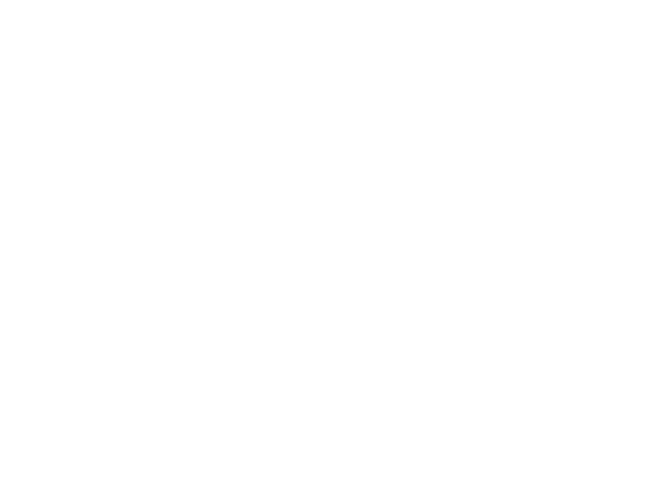
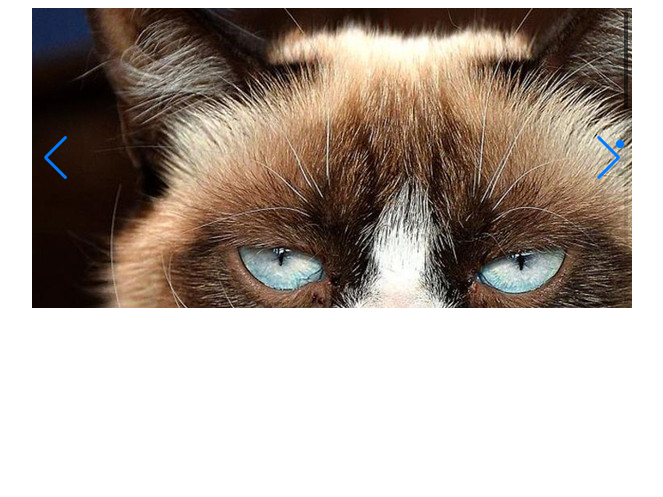
Before and after one commit to Yogurt7v/JS-Practice, a plain HTML site: page index.html in a window 1280 px wide. Shown: the whole page, without its empty margins (308-971 px from the left). Drawn offline with nearby package versions, Linux system fonts and the light colour scheme.

Commit message:
First Slider

```diff
--- a/index.html
+++ b/index.html
@@ -5,8 +5,46 @@
     <meta http-equiv="X-UA-Compatible" content="IE=edge" />
     <meta name="viewport" content="width=device-width, initial-scale=1.0" />
     <title>Java Script</title>
+    <link
+      rel="stylesheet"
+      href="https://cdn.jsdelivr.net/npm/swiper@9/swiper-bundle.min.css"
+    />
+
+    <script src="https://cdn.jsdelivr.net/npm/swiper@9/swiper-bundle.min.js"></script>
+    <style>
+      .swiper {
+        width: 600px;
+        height: 300px;
+      }
+    </style>
   </head>
   <body>
+    <!-- Slider main container -->
+    <div class="swiper">
+      <!-- Additional required wrapper -->
+      <div class="swiper-wrapper">
+        <!-- Slides -->
+        <div class="swiper-slide">
+          <img src="/Image/Image  (1).jpeg" alt="" />
+        </div>
+        <div class="swiper-slide">
+          <img src="/Image/Image  (2).jpg" alt="" />
+        </div>
+        <div class="swiper-slide">
+          <img src="/Image/Image  (3).jpg" alt="" />
+        </div>
+        ...
+      </div>
+      <!-- If we need pagination -->
+      <div class="swiper-pagination"></div>
+
+      <!-- If we need navigation buttons -->
+      <div class="swiper-button-prev"></div>
+      <div class="swiper-button-next"></div>
+
+      <!-- If we need scrollbar -->
+      <div class="swiper-scrollbar"></div>
+    </div>
     <script src="./script.js"></script>
   </body>
 </html>
--- a/script.js
+++ b/script.js
@@ -0,0 +1,21 @@
+const swiper = new Swiper('.swiper', {
+    // Optional parameters
+    direction: 'vertical',
+    loop: true,
+
+    // If we need pagination
+    pagination: {
+      el: '.swiper-pagination',
+    },
+
+    // Navigation arrows
+    navigation: {
+      nextEl: '.swiper-button-next',
+      prevEl: '.swiper-button-prev',
+    },
+
+    // And if we need scrollbar
+    scrollbar: {
+      el: '.swiper-scrollbar',
+    },
+  });
```
Also changed, not shown: Image/Image  (1).jpeg (added), Image/Image  (1).jpg (added), Image/Image  (2).jpg (added), Image/Image  (3).jpg (added).
